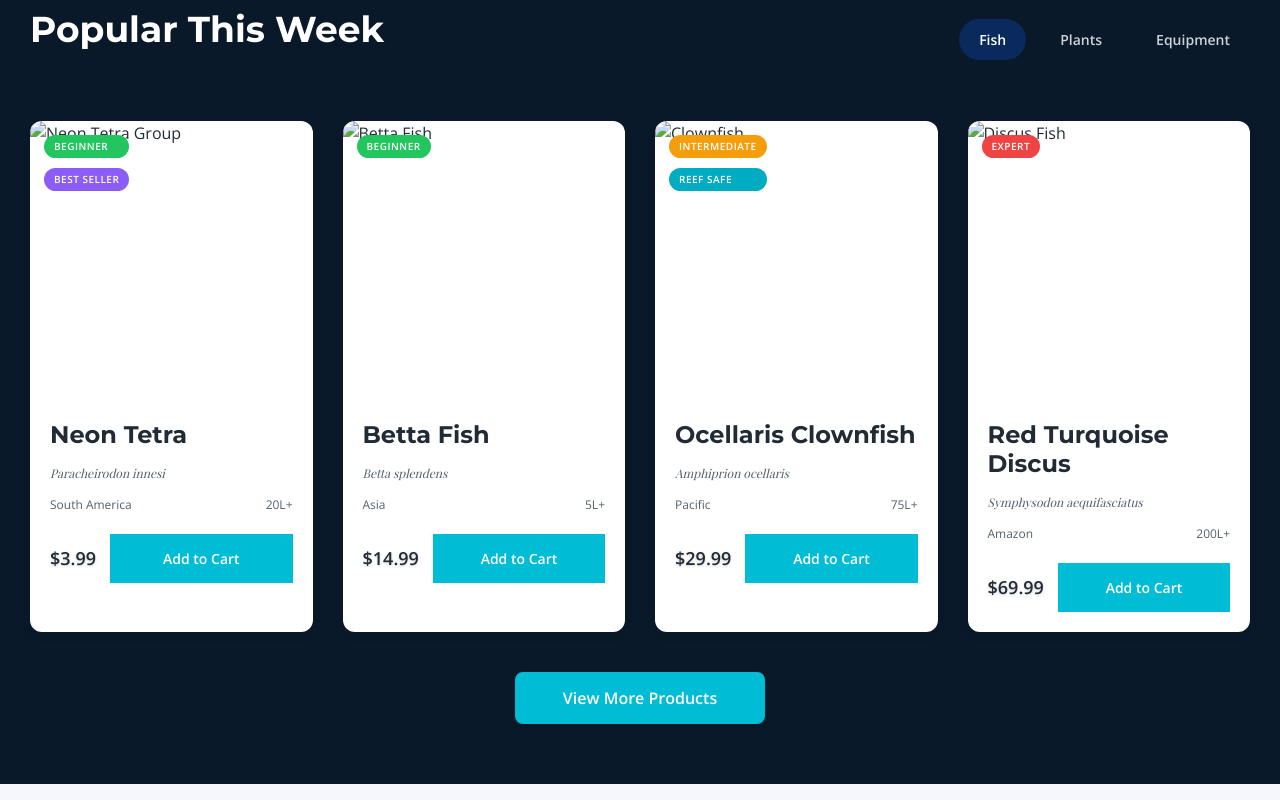
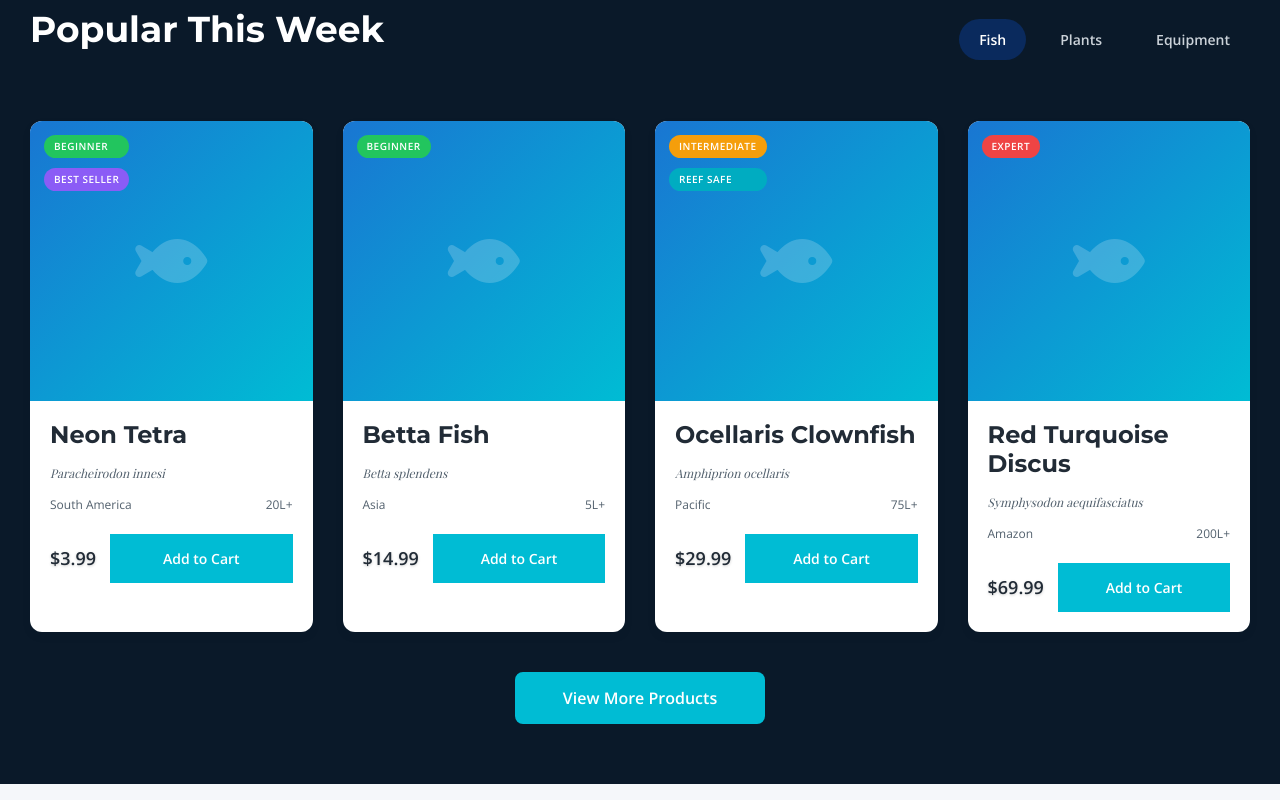
Before and after one commit to Maximespinard/aqualife-universe-design, a plain HTML site: page index.html in a window 1280 px wide. Shown: the part 2700-3500 px from the top of the page. Drawn offline with nearby package versions, Linux system fonts and the light colour scheme; a web font is replaced by a local one.

Commit message:
cool bg for products of the week

```diff
--- a/index.html
+++ b/index.html
@@ -778,7 +778,6 @@
         <div class="products-grid tab-content active" id="fish-tab">
           <div class="product-card">
             <div class="product-image">
-              <img src="/api/placeholder/300/300" alt="Neon Tetra Group" />
               <div class="product-badges">
                 <span class="badge beginner">Beginner</span>
                 <span class="badge bestseller">Best Seller</span>
@@ -814,7 +813,6 @@
 
           <div class="product-card">
             <div class="product-image">
-              <img src="/api/placeholder/300/300" alt="Betta Fish" />
               <div class="product-badges">
                 <span class="badge beginner">Beginner</span>
               </div>
@@ -849,7 +847,6 @@
 
           <div class="product-card">
             <div class="product-image">
-              <img src="/api/placeholder/300/300" alt="Clownfish" />
               <div class="product-badges">
                 <span class="badge intermediate">Intermediate</span>
                 <span class="badge reef-safe">Reef Safe</span>
@@ -885,7 +882,6 @@
 
           <div class="product-card">
             <div class="product-image">
-              <img src="/api/placeholder/300/300" alt="Discus Fish" />
               <div class="product-badges">
                 <span class="badge expert">Expert</span>
               </div>
--- a/styles.css
+++ b/styles.css
@@ -3131,8 +3131,45 @@ button {
   transform: scale(1.05);
 }
 
-.cta-content h2 {
-  margin-bottom: var(--space-sm);
+/* CSS Placeholder for product images in top-products */
+.top-products .product-image {
+  display: flex; /* Needed to center the icon */
+  align-items: center;
+  justify-content: center;
+  background: linear-gradient(
+    135deg,
+    var(--ocean-blue),
+    var(--aqua)
+  ); /* Example gradient */
+  position: relative; /* Needed for pseudo-element positioning */
+}
+
+/* Remove background if an actual image exists */
+.top-products .product-image img {
+  background: none; /* Ensure image overrides gradient if present */
+}
+
+/* Add a placeholder icon */
+.top-products .product-image::before {
+  content: '\f578'; /* Font Awesome fish icon */
+  font-family: 'Font Awesome 6 Free';
+  font-weight: 900;
+  font-size: 4rem;
+  color: rgba(255, 255, 255, 0.2); /* Subtle white icon */
+  position: absolute;
+  top: 50%;
+  left: 50%;
+  transform: translate(-50%, -50%);
+  z-index: 1; /* Below potential badges/actions */
+}
+
+/* Ensure icon is hidden if an image is present */
+.top-products .product-image img ~ ::before {
+  display: none;
+}
+
+.product-info {
+  padding: var(--space-md);
 }
 
 .cta-content p {
```
